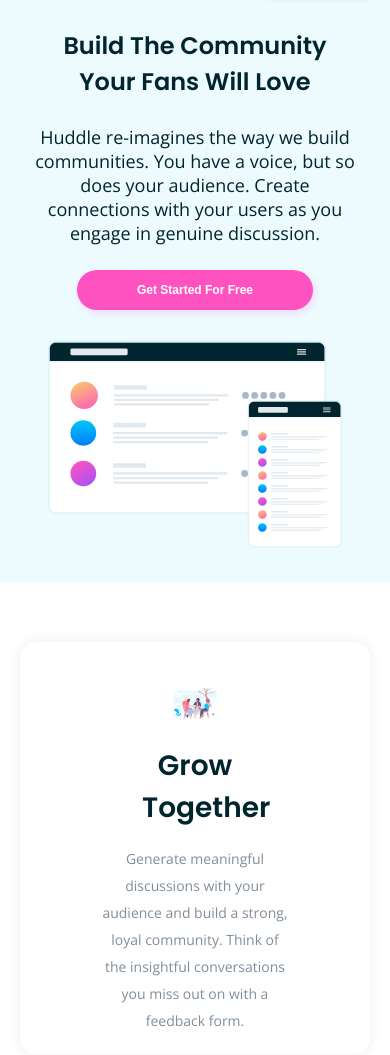
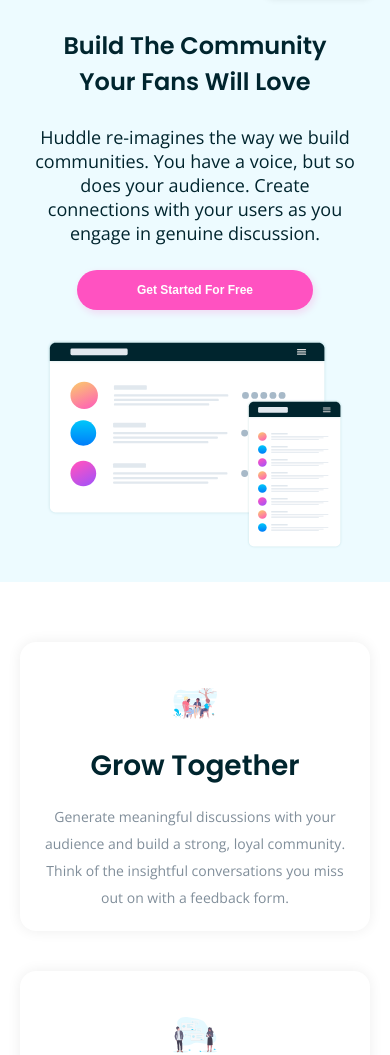
Before and after one commit to WiaterKa/2023.03.18----Bundle-Landing-Page_JR, a website built with Parcel: page index.html in a window 390 px wide. Shown: the part 65-1120 px from the top of the page. Built offline with nearby package versions, Linux system fonts and the light colour scheme.

Commit message:
RWD_Adjustments

```diff
--- a/scss/common/global.scss
+++ b/scss/common/global.scss
@@ -4,6 +4,7 @@
   box-sizing: border-box;
   padding: 0;
   margin: 0;
+  // transition: all linear 0.3s;
 }
 
 html {
--- a/scss/layout/articles.scss
+++ b/scss/layout/articles.scss
@@ -39,7 +39,7 @@
 
   .article-box-txt {
     @media only screen and (max-width: 990px) {
-      width: 60%;
+      width: auto;
     }
 
     @media only screen and (min-width: 990px) {
```
Also changed, not shown: scss/layout/articles.css, scss/layout/articles.min.css, 2 other files.
